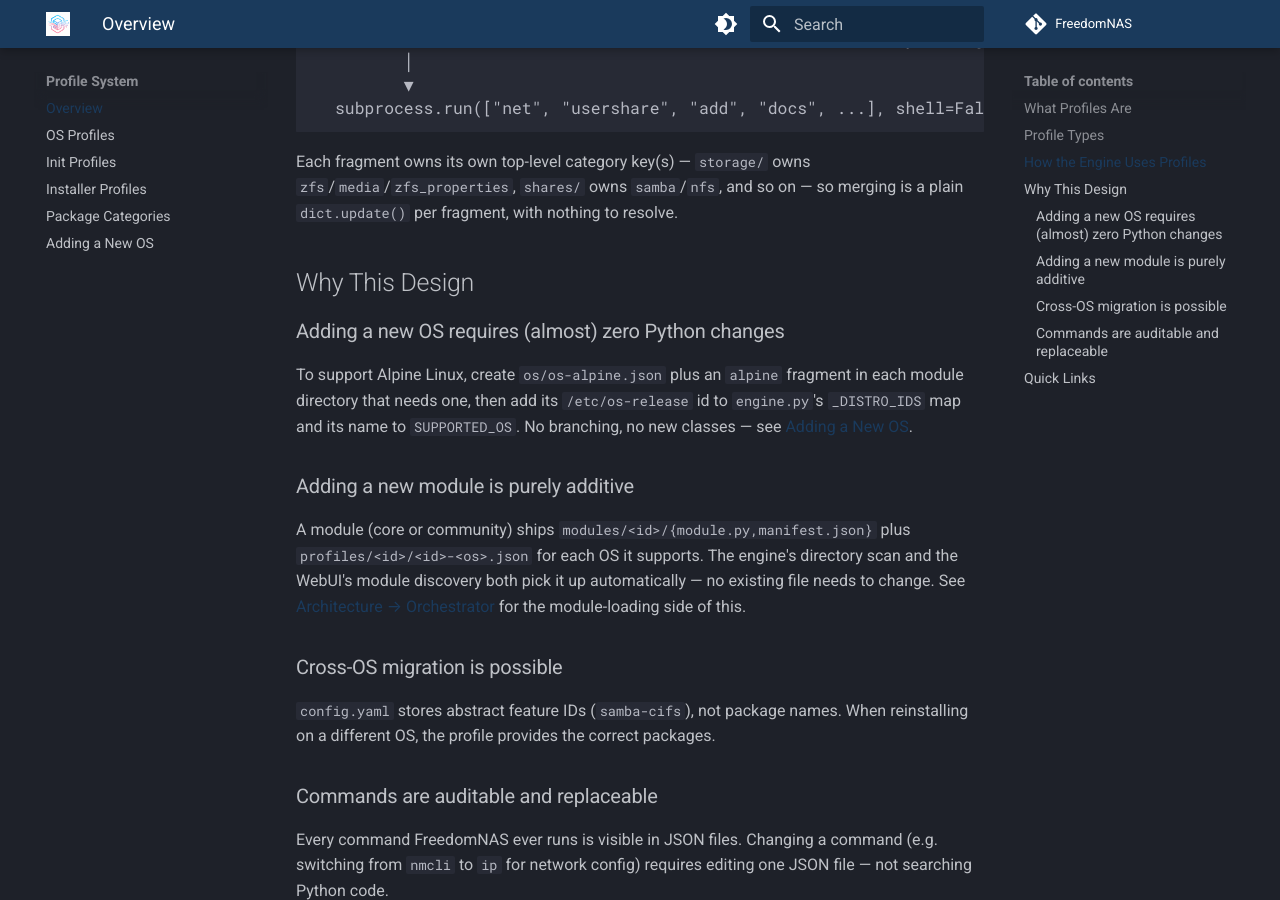
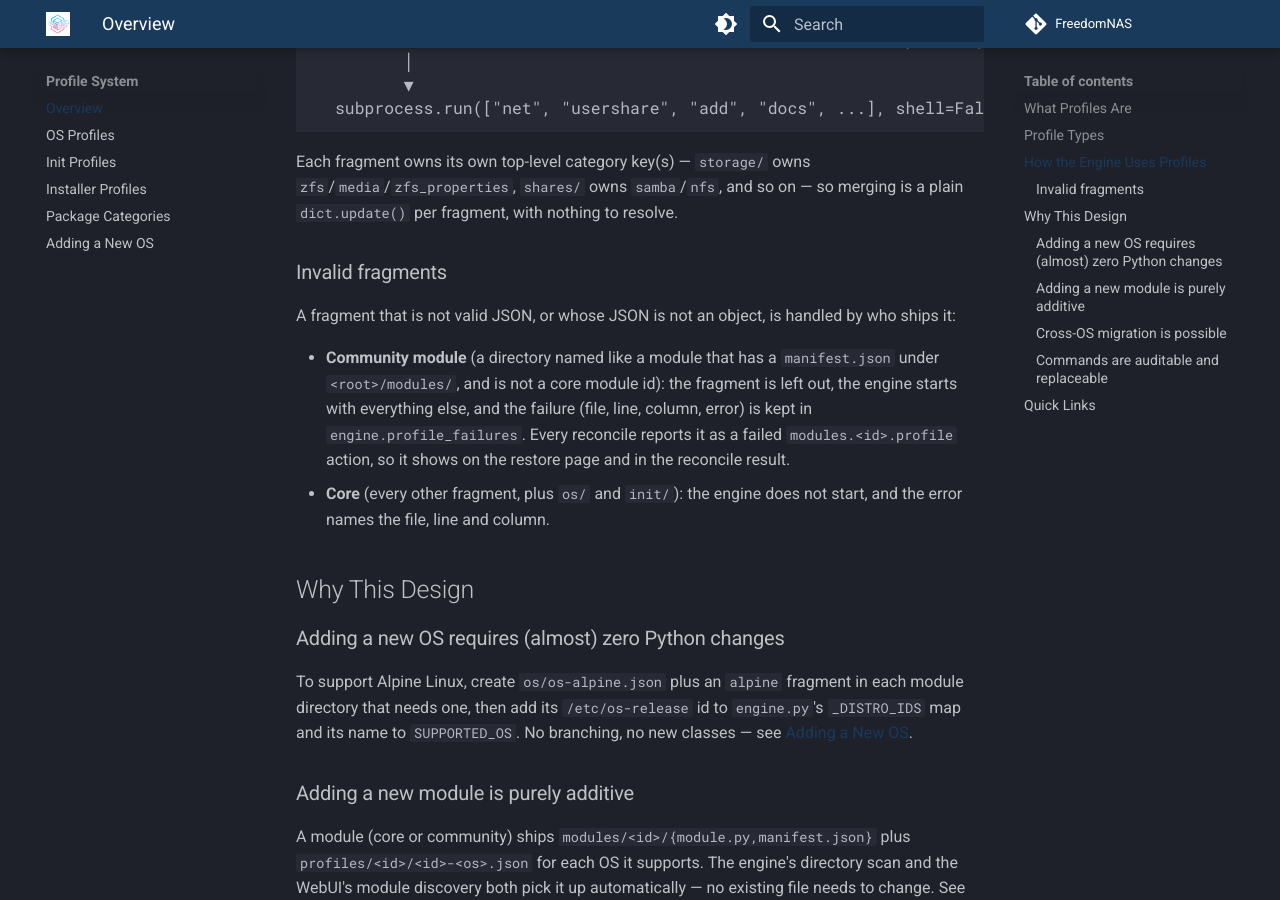
Before and after one commit to FreedomNAS/freedomnas-docs, an MkDocs documentation site: the page built from docs/profiles/overview.md, in a window 1280 px wide and 900 px high, scrolled down 1928 px. Built offline with MkDocs 1.6.1 and Material for MkDocs 9.7.7, drawn with Linux system fonts in a browser that asks for light colours.

Commit message:
C1: Describe what happens to an invalid profile fragment

```diff
--- a/docs/profiles/overview.md
+++ b/docs/profiles/overview.md
@@ -65,6 +65,20 @@ Each fragment owns its own top-level category key(s) — `storage/` owns
 `zfs`/`media`/`zfs_properties`, `shares/` owns `samba`/`nfs`, and so on — so merging
 is a plain `dict.update()` per fragment, with nothing to resolve.
 
+### Invalid fragments
+
+A fragment that is not valid JSON, or whose JSON is not an object, is handled
+by who ships it:
+
+- **Community module** (a directory named like a module that has a
+  `manifest.json` under `<root>/modules/`, and is not a core module id): the
+  fragment is left out, the engine starts with everything else, and the
+  failure (file, line, column, error) is kept in `engine.profile_failures`.
+  Every reconcile reports it as a failed `modules.<id>.profile` action, so it
+  shows on the restore page and in the reconcile result.
+- **Core** (every other fragment, plus `os/` and `init/`): the engine does not
+  start, and the error names the file, line and column.
+
 ## Why This Design
 
 ### Adding a new OS requires (almost) zero Python changes
```
Also changed, not shown: docs/architecture/engine.md (+3 -0 lines).
